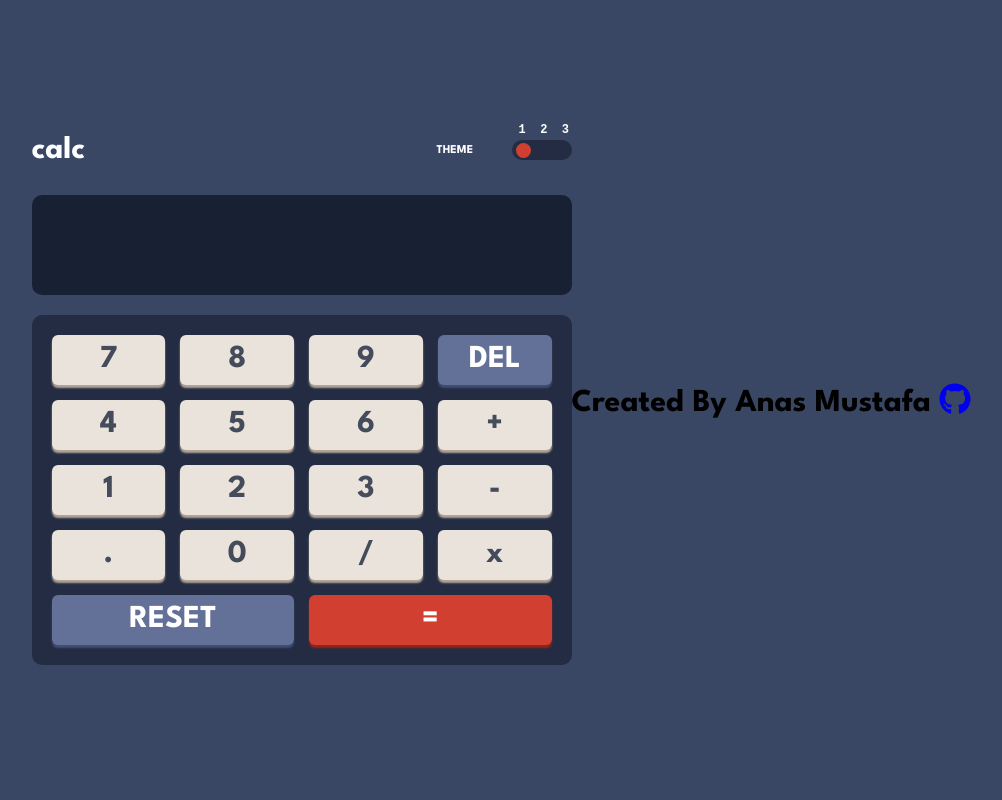
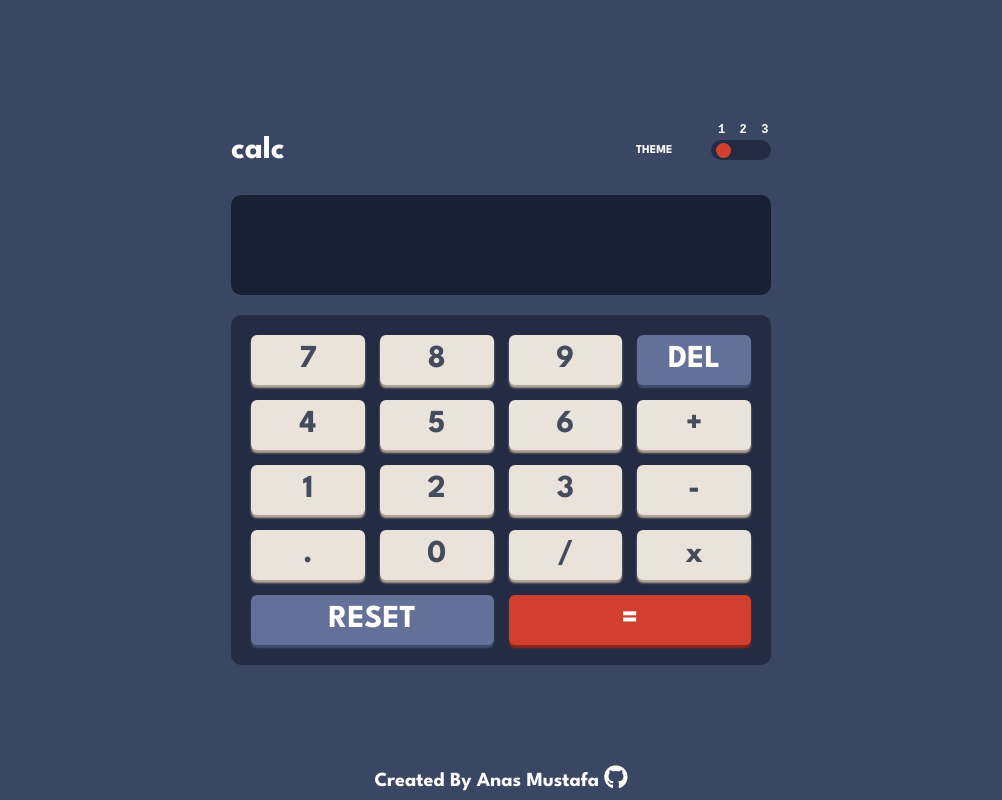
Before and after one commit to anasmus/calculator, a plain HTML site: page index.html in a window 1280 px wide. Shown: the whole page, without its empty margins (139-1141 px from the left). Drawn offline with Linux system fonts and the light colour scheme.

Commit message:
Stylized the Footer

```diff
--- a/style.css
+++ b/style.css
@@ -64,7 +64,7 @@ body {
 .container {
   width: 90%;
   max-width: 540px;
-  min-width: 375px;
+  min-width: 300px;
   color: var(--display-text-color);
   user-select: none;
 }
@@ -72,7 +72,12 @@ header {
   display: flex;
   justify-content: space-between;
 }
-
+footer {
+  position: absolute;
+  bottom: 1rem;
+  font-size: 2rem;
+  color: var(--display-text-color);
+}
 /* COMPONENTS */
 /* 1. Controls Component  */
 .controls {
@@ -171,6 +176,15 @@ header {
 .equal-key:active {
   box-shadow: 0 3px 2px var(--equal-key-shadow);
 }
+/* 4. Icon */
+.fa-github {
+  color: var(--display-text-color);
+  font-size: 24px;
+  transition: transform 0.3s ease-in-out;
+}
+.fa-github:hover {
+  transform: rotate(360deg) scale(1.2);
+}
 /* UTILITY CLASSES  */
 .small-text {
   text-transform: uppercase;
```
